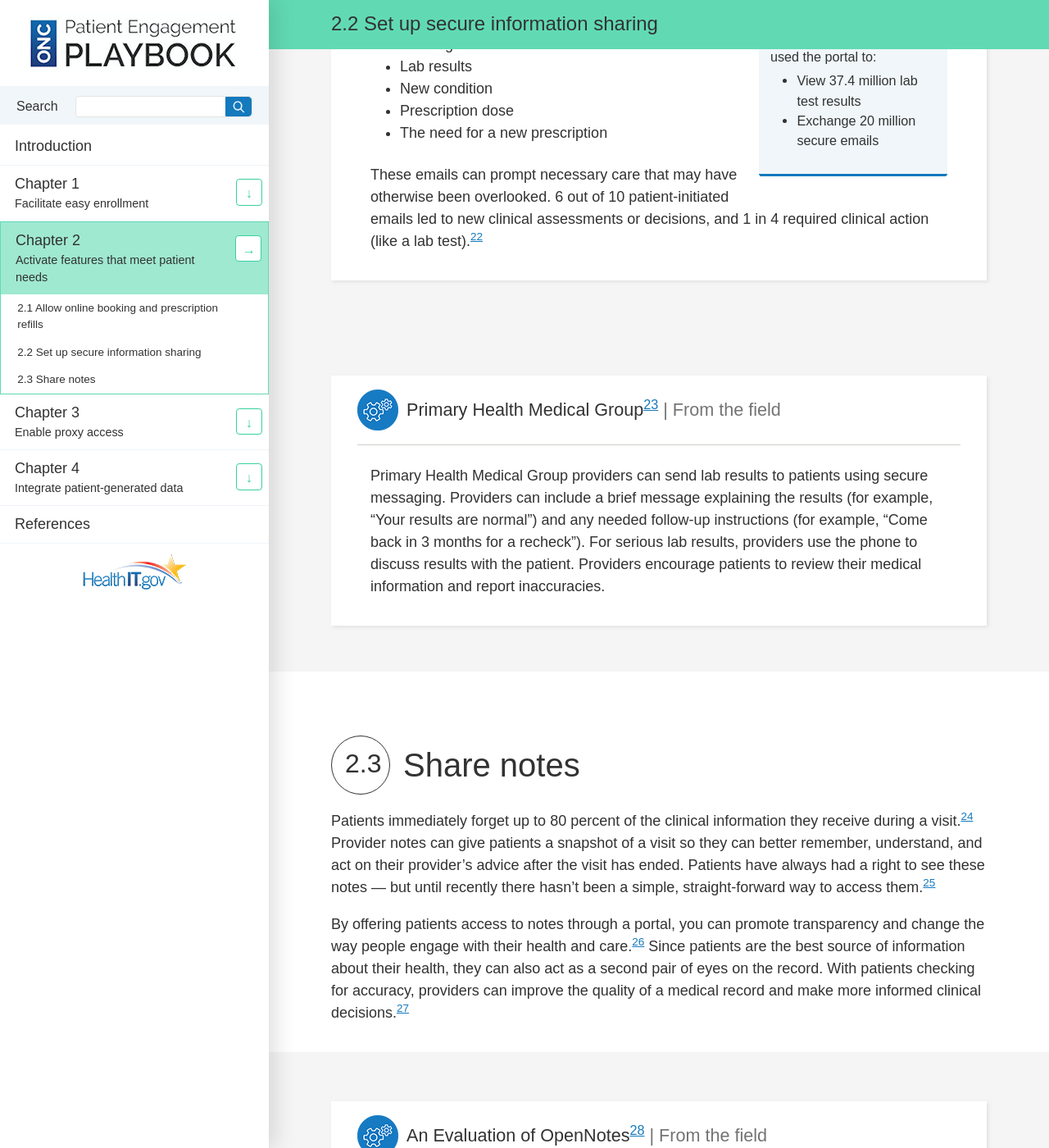
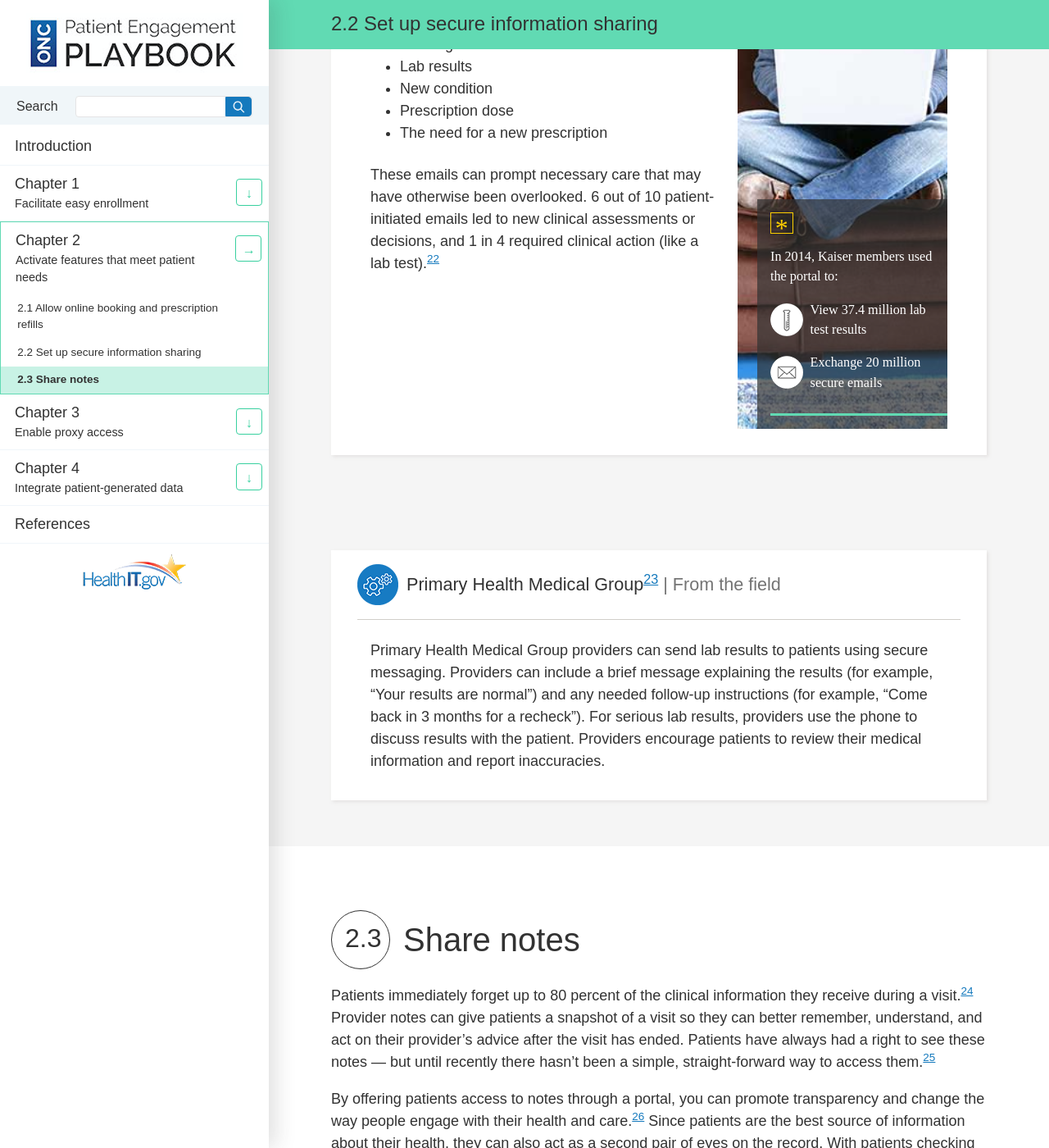
Before and after one commit to SriGovHealth/ONCHITPlaybook, a Jekyll site: the page built from _content/chapter-2.html, in a window 1280 px wide and 1400 px high, scrolled down 4902 px. Shown: the whole window at 82% size. Built offline with Jekyll 4.4.1, drawn with Linux system fonts in a browser that asks for light colours.

Commit message:
callout styles

```diff
--- a/_content/chapter-2.html
+++ b/_content/chapter-2.html
@@ -219,12 +219,16 @@ next-url: "/chapter-3/"
           </div>
           <p>Lab test results and secure patient-provider email became widely available to Kaiser Permanente members in 2006. Over the next year, the numbers of lab results viewed online and email messages sent to providers grew steadily. Between 2006 and 2007, lab test results viewed online increased 157 percent and email messages to providers increased 152 percent. Viewing test results soon became the most-used portal feature.<sup><a href="{{ '/references/#footnote-21' | prepend: site.baseurl }}" id="footnote-ref21">21</a></sup></p>
 
-          <div class="callout-mild callout-right">
-            <p>In 2014, Kaiser members used the portal to:</p>
-            <ul>
-              <li>View 37.4 million lab test results</li>
-              <li>Exchange 20 million secure emails</li>
-            </ul>
+
+          <div class="callout callout-right">
+            <div class="callout-inner">
+              <div class="callout-icon" aria-hidden="true"><span>*</span></div>
+              <div class="underlined">
+                <p>In 2014, Kaiser members used the portal to:</p>
+                <p class="side-icon icon-test-tube">View 37.4 million lab test results</p>
+                <p class="side-icon icon-envelope">Exchange 20 million secure emails</p>
+              </div>
+            </div>
           </div>
 
           <p>Kaiser members primarily emailed their providers to discuss:</p>
--- a/_sass/_patterns.scss
+++ b/_sass/_patterns.scss
@@ -27,6 +27,7 @@
 }
 
 .ftf-block {
+  @extend %clearfix;
   background-color: $white;
   box-shadow: .15em .15em .25em rgba($gray, .25);
   padding: 0 3em 1em;
@@ -352,12 +353,32 @@
 }
 
 .callout {
-  background-image: url('../img/bg-callout.jpg');
+  background-image: url('../img/bg-callout-1.jpg');
   background-position: top center;
   background-repeat: no-repeat;
   background-size: cover;
   max-width: 25em;
   padding-top: 15em;
+
+  .side-icon {
+    font-size: 90%;
+    background-image: url('../img/icon-check-gray-small.png');
+    background-position: left .25em;
+    background-repeat: no-repeat;
+    padding-left: 3em;
+  }
+
+  .icon-test-tube {
+    background-image: url('../img/icon-test-tube.png');
+  }
+
+  .icon-envelope {
+    background-image: url('../img/icon-envelope.png');
+  }
+}
+
+.callout-2 {
+  background-image: url('../img/bg-callout-2.jpg');
 }
 
 .chapter-intro-inner,
@@ -394,16 +415,24 @@
 
 .underlined {
   border-bottom: 3px solid $green;
-  font-size: 1.3em;
+  font-size: 1.125em;
   padding-bottom: .5em;
   padding-right: .8em;
+
+  p {
+    font-size: 90%;
+  }
+
+  strong {
+    color: $yellow;
+  }
 }
 
 .callout-icon {
   border: 1px solid $yellow;
   color: $yellow;
   display: inline-block;
-  font-size: 3em;
+  font-size: 2em;
   padding: 0;
   text-align: center;
 
@@ -429,6 +458,16 @@
     float: right;
     margin-bottom: 1em;
     margin-left: 1.5em;
+    width: 16em;
+  }
+}
+
+.callout-left {
+  @include bp($medium) {
+    clear: left;
+    float: left;
+    margin-bottom: 1em;
+    margin-right: 1.5em;
     width: 16em;
   }
 }
```
Also changed, not shown: _content/chapter-4.html (+7 -3 lines), img/bg-callout-1.jpg (added), img/bg-callout-2.jpg (added), img/icon-envelope.png (added), img/icon-test-tube.png (added).
